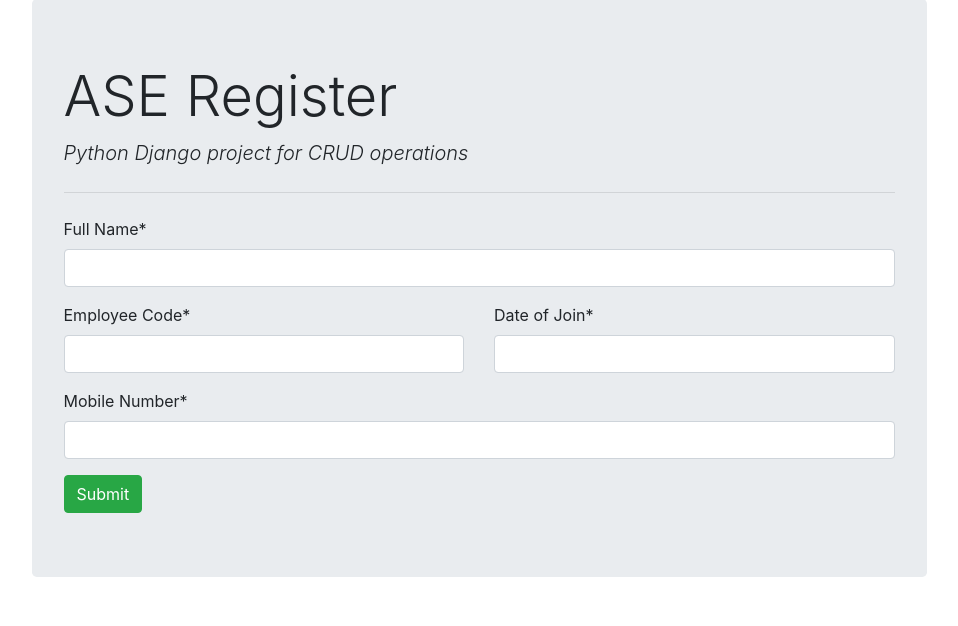
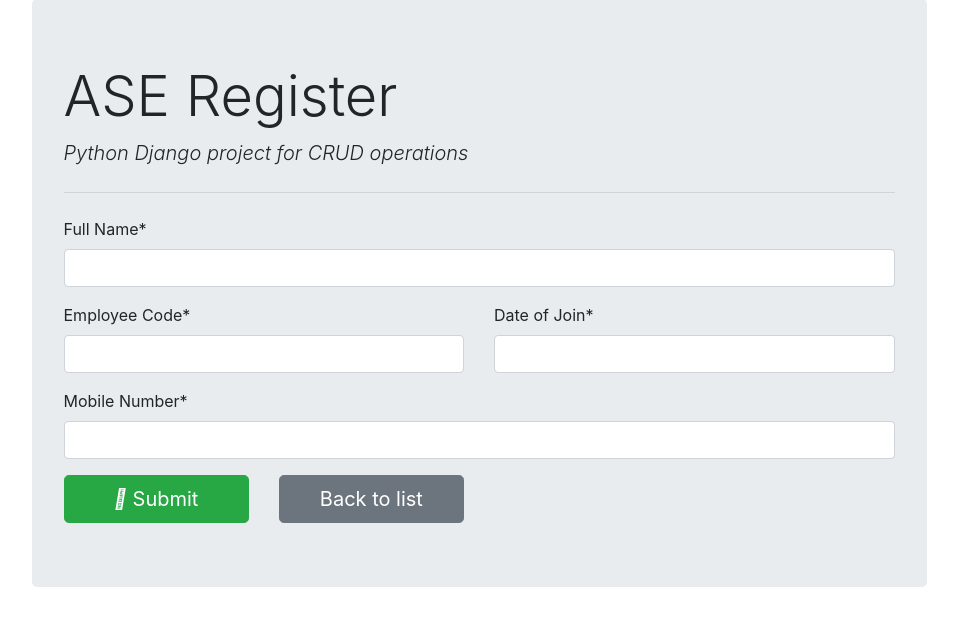
Before and after one commit to RamananRavichandran/django, a Django app: page /ase/ in a window 1280 px wide. Shown: the part 49-675 px from the top of the page, without its empty margins (161-1119 px from the left). Run offline with Django 3.2, Linux system fonts and the light colour scheme; some libraries are stand-ins or nearby versions.

Commit message:
first commit

```diff
--- a/ase_register/templates/ase_register/ase_form.html
+++ b/ase_register/templates/ase_register/ase_form.html
@@ -15,6 +15,18 @@
         </div>
     </div>
     {{form.mobile | as_crispy_field}}
-    <button type="submit" class="btn btn-success">Submit</button>
+
+    <div class="row">
+        <div class="col-md-3">
+            <button type="submit" class="btn btn-success btn-block btn-lg"><i class="fas fa-database"></i>
+                Submit</button>
+        </div>
+        <div class="col-md-3">
+            <a href="{% url 'ase_list' %}" class="btn btn-secondary btn-block btn-lg">
+                <i class="fas fa-stream"></i>Back to list
+            </a>
+        </div>
+    </div>
+
 </form>
 {% endblock content %}
--- a/ase_register/urls.py
+++ b/ase_register/urls.py
@@ -2,7 +2,8 @@
 from . import views
 
 urlpatterns = [
-    path('', views.ase_form),
-    path('list/',views.ase_list),
-    path('form/',views.ase_form)
+    path('', views.ase_form,name='ase_insert'), #get and post request for insert operation
+    path('<int:id>/', views.ase_form,name='ase_update'), #get and post request for update operation
+    path('list/',views.ase_list,name='ase_list'), #get request to retrieve and display all records
+    path('delete/<int:id>/',views.ase_delete,name='ase_delete')
 ]
--- a/ase_register/views.py
+++ b/ase_register/views.py
@@ -7,17 +7,28 @@
     context = {'ase_list':Ase.objects.all()}
     return render(request,"ase_register/ase_list.html",context)
 
-def ase_form(request):
+def ase_form(request, id=0):
     if request.method == 'GET':
-        form = AseForm()
+        if id == 0:
+            form = AseForm()
+        else:
+            ase = Ase.objects.get(pk=id)
+            form = AseForm(instance=ase)
         return render(request,"ase_register/ase_form.html",{'form':form})
+
     else:
-        form = AseForm(request.POST)
+        if id == 0:
+            form = AseForm(request.POST)
+        else:
+            ase = Ase.objects.get(pk=id)
+            form = AseForm(request.POST,instance=ase)
         if form.is_valid():
             form.save()
             return redirect('/ase/list')
         else:
             return redirect('/ase/form')
 
-def ase_delete(request):
-    return
+def ase_delete(request,id):
+    ase = Ase.objects.get(pk=id)
+    ase.delete()
+    return redirect('/ase/list')
```
Also changed, not shown: ase_register/templates/ase_register/ase_list.html (+13 -1 lines).
